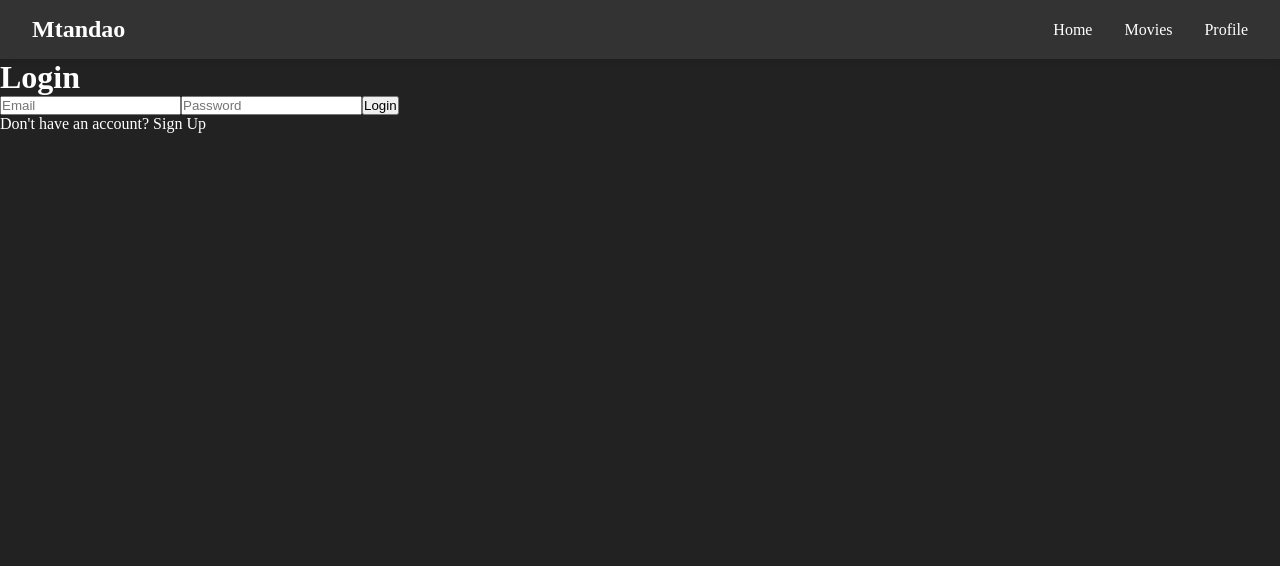
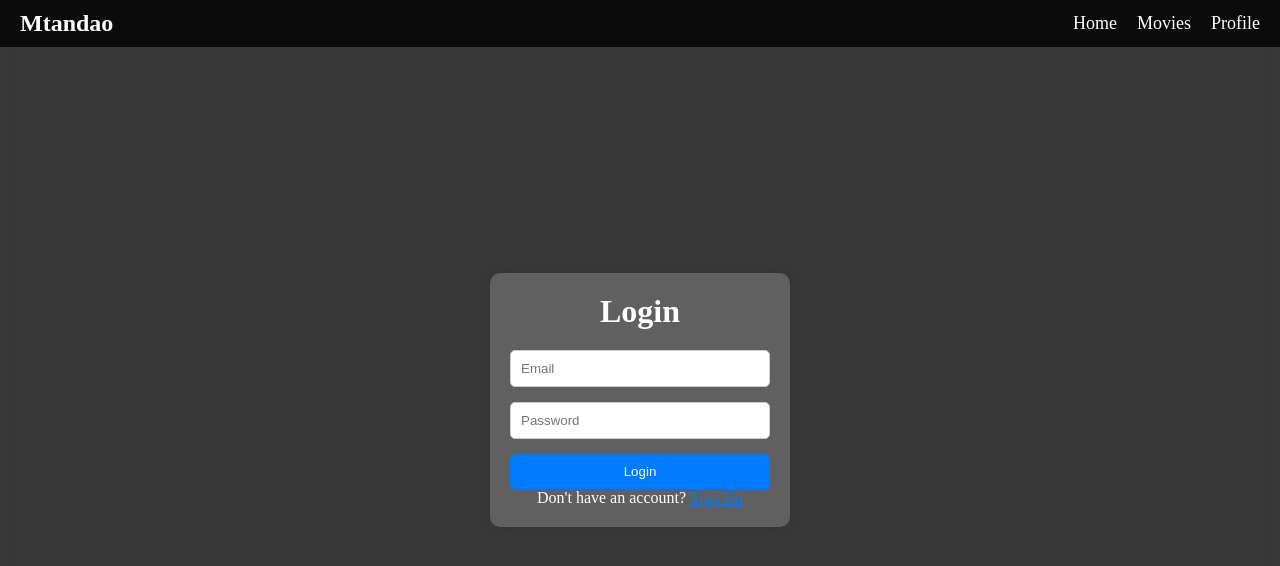
Before and after one commit to valdez91/movie-app-v3, a React (Create React App) app in the folder client/: page /login in a window 1280 px wide. Shown: the top 566 px of the page. Built offline with nearby package versions, Linux system fonts and the light colour scheme; no server answers.

Commit message:
made styling

```diff
--- a/client/src/components/HomePage.js
+++ b/client/src/components/HomePage.js
@@ -1,5 +1,6 @@
+// src/pages/HomePage.js
 import React from 'react';
-import './HomePage.css'; // Import your CSS file for styling
+import './HomePage.css';
 
 const HomePage = () => {
     // Fake contact information
@@ -11,7 +12,6 @@ const HomePage = () => {
 
     return (
         <div className="home-page">
-
             <div className="cards-container">
                 <div className="card about-app">
                     <h2>About the Mtandao Movie Review App</h2>
--- /dev/null
+++ b/client/src/components/Login.css
@@ -0,0 +1,55 @@
+/* src/components/Login.css */
+.login-container {
+    display: flex;
+    justify-content: center;
+    align-items: center;
+    height: 100vh;
+    background: rgba(255, 255, 255, 0.1);
+    backdrop-filter: blur(10px);
+}
+
+form {
+    display: flex;
+    flex-direction: column;
+    width: 300px;
+    padding: 20px;
+    border-radius: 10px;
+    box-shadow: 0 0 15px rgba(0, 0, 0, 0.1);
+    background-color: rgba(255, 255, 255, 0.2);
+}
+
+form h1 {
+    text-align: center;
+    margin-bottom: 20px;
+    color: #fff;
+}
+
+form input {
+    margin-bottom: 15px;
+    padding: 10px;
+    border-radius: 5px;
+    border: 1px solid #ccc;
+}
+
+form button {
+    padding: 10px;
+    border-radius: 5px;
+    border: none;
+    background-color: #007bff;
+    color: #fff;
+    cursor: pointer;
+}
+
+form .error {
+    color: red;
+    margin-bottom: 10px;
+}
+
+form p {
+    text-align: center;
+    color: #fff;
+}
+
+form a {
+    color: #007bff;
+}
--- a/client/src/components/Login.js
+++ b/client/src/components/Login.js
@@ -2,7 +2,7 @@ import React, { useState } from 'react';
 import { Link, useHistory } from 'react-router-dom';
 import { signInWithEmailAndPassword } from 'firebase/auth';
 import { auth } from '../firebase';
-
+import './Login.css';
 
 const Login = () => {
     const [email, setEmail] = useState('');
@@ -21,6 +21,7 @@ const Login = () => {
     };
 
     return (
+        <div className="login-container">
             <form onSubmit={handleSubmit}>
                 <h1>Login</h1>
                 <input
@@ -36,11 +37,12 @@ const Login = () => {
                     placeholder="Password"
                 />
                 <button type="submit">Login</button>
-            {error && <p>{error}</p>}
+                {error && <p className="error">{error}</p>}
                 <p>
                     Don't have an account? <Link to="/signup">Sign Up</Link>
                 </p>
             </form>
+        </div>
     );
 };
 
--- a/client/src/components/NavBar.css
+++ b/client/src/components/NavBar.css
@@ -1,40 +1,45 @@
-/* src/components/NavBar.css */
+/* NavBar.css */
 
-nav {
-    background-color: #333;
-    padding: 1rem 2rem;
+.navbar {
+    width: 100%;
+    padding: 10px 20px;
+    background: rgba(0, 0, 0, 0.8);
+    color: #fff;
+    position: fixed;
+    top: 0;
+    left: 0; /* Ensure the navbar spans the full width */
+    z-index: 1000;
     display: flex;
-    justify-content: space-between; /* Distribute space between items */
+    justify-content: space-between;
     align-items: center;
-    box-shadow: 0 4px 8px rgba(0, 0, 0, 0.1); /* Add subtle shadow */
 }
 
 .nav-logo {
-    font-size: 1.5rem;
+    color: #fff;
+    text-decoration: none;
+    font-size: 24px;
     font-weight: bold;
-    color: white;
-    text-decoration: none;
 }
 
-ul {
-    list-style-type: none;
+.nav-links {
+    list-style: none;
     display: flex;
-    gap: 2rem; /* Increase gap for more spacing */
+    gap: 20px;
     margin: 0;
     padding: 0;
 }
 
-li {
-    margin: 0;
+.nav-links li {
+    display: inline;
 }
 
-a {
-    color: white;
+.nav-links a {
+    color: #fff;
     text-decoration: none;
-    font-size: 1rem;
-    transition: color 0.3s ease; /* Smooth transition for color change */
+    font-size: 18px;
+    transition: color 0.3s ease;
 }
 
-a:hover {
-    color: #007bff; /* Change color on hover */
+.nav-links a:hover {
+    color: #ff4d4d;
 }
--- a/client/src/components/NavBar.js
+++ b/client/src/components/NavBar.js
@@ -1,5 +1,3 @@
-// src/components/NavBar.js
-
 import React from 'react';
 import { Link } from 'react-router-dom';
 import './NavBar.css';
--- /dev/null
+++ b/client/src/components/ProfilePage.css
@@ -0,0 +1,62 @@
+/* src/components/ProfilePage.css */
+
+.profile-container {
+    display: flex;
+    justify-content: center;
+    align-items: center;
+    height: 100vh;
+    width: 100%;
+}
+
+.profile-card {
+    background: rgba(255, 255, 255, 0.1);
+    border-radius: 10px;
+    box-shadow: 0 4px 30px rgba(0, 0, 0, 0.1);
+    backdrop-filter: blur(10px);
+    -webkit-backdrop-filter: blur(10px);
+    border: 1px solid rgba(255, 255, 255, 0.3);
+    padding: 30px;
+    text-align: center;
+    width: 90%;
+    max-width: 400px;
+    color: white;
+    transition: transform 0.3s ease, opacity 0.3s ease;
+}
+
+.profile-card h1 {
+    margin-bottom: 20px;
+}
+
+.profile-card button {
+    width: 100%;
+    padding: 10px;
+    margin: 20px 0;
+    border: none;
+    border-radius: 5px;
+    background: rgba(255, 255, 255, 0.3);
+    color: white;
+    font-size: 1rem;
+    cursor: pointer;
+}
+
+.profile-card button:hover {
+    background: rgba(255, 255, 255, 0.5);
+}
+
+.profile-card p {
+    margin-top: 20px;
+}
+
+.profile-card a {
+    color: #00aced;
+    text-decoration: none;
+}
+
+.profile-card a:hover {
+    text-decoration: underline;
+}
+
+.profile-error {
+    color: red;
+    margin-top: 10px;
+}
--- a/client/src/components/ProfilePage.js
+++ b/client/src/components/ProfilePage.js
@@ -3,6 +3,7 @@ import React from 'react';
 import { useHistory } from 'react-router-dom';
 import { signOut } from 'firebase/auth';
 import { auth } from '../firebase';
+import './ProfilePage.css'; // Import the separate CSS file for ProfilePage
 
 const ProfilePage = () => {
     const history = useHistory();
@@ -17,9 +18,11 @@ const ProfilePage = () => {
     };
 
     return (
-        <div>
-            <h1>Profile Page</h1>
-            <button onClick={handleLogout}>Log Out</button>
+        <div className="profile-container"> {/* Apply separate container style */}
+            <div className="profile-card"> {/* Apply separate card style */}
+                <h1>Profile Page</h1>
+                <button onClick={handleLogout}>Log Out</button>
+            </div>
         </div>
     );
 };
```
Also changed, not shown: client/src/components/PrivateRoute.js (added, +19 -0 lines), client/src/AuthContext.css (added), client/src/components/SignUp.css (added). Lines whose indentation alone changed are shown as unchanged.
